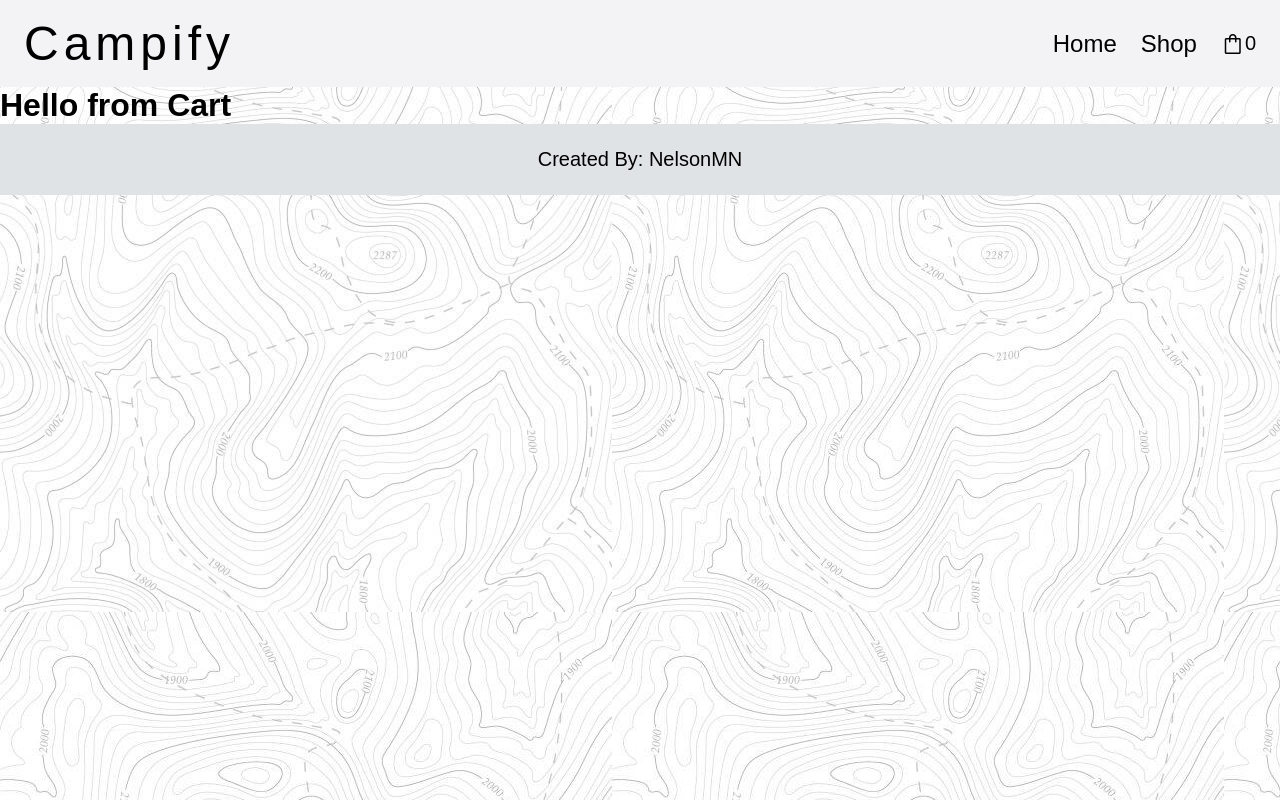
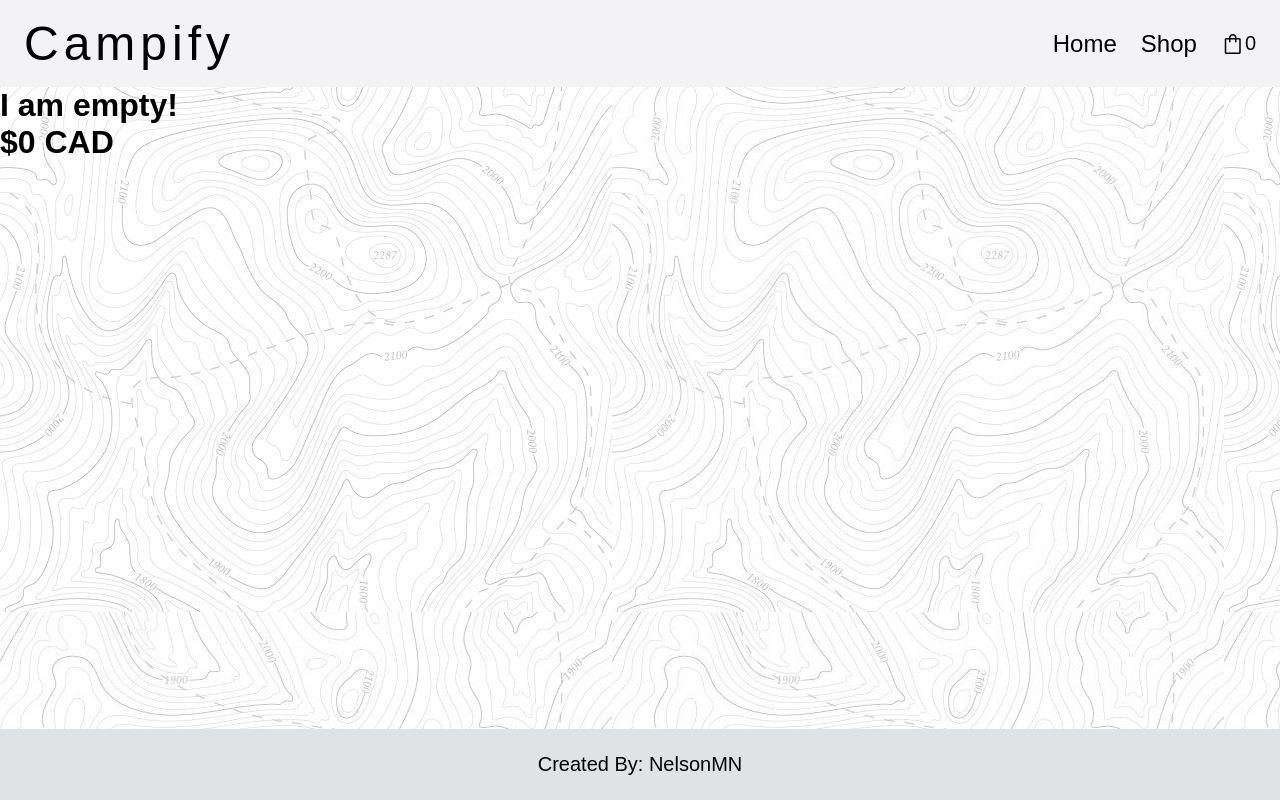
Before and after one commit to NelsonMN/shopping-cart, a React (Create React App) app: page /cart in a window 1280 px wide. Built offline with nearby package versions, Linux system fonts and the light colour scheme.

Commit message:
Added a rounding of decimals for total

```diff
--- a/src/pages/Cart.js
+++ b/src/pages/Cart.js
@@ -1,9 +1,41 @@
-const Cart = () => {
-  return (
-    <div>
-      <h1>Hello from Cart</h1>
-    </div>
-  );
+import '../styles/cart-page.css'
+
+const Cart = ({ cart, setCart, total, setTotal }) => {
+
+  const incrementCart = () => {
+
+  }
+
+  const decrementCart = () => {
+
+  }
+
+  if (cart.length > 0) {
+    return <NonEmptyCart total={total} cart={cart}/>
+  } else {
+    return <EmptyCart total={total} cart={cart}/>
+  }
 };
 
+const EmptyCart = ({ cart, total }) => {
+  return (
+    <div className='cart-page'>
+      <h1>I am empty!</h1>
+      <h1>${total} CAD</h1>
+    </div>
+  )
+}
+
+const NonEmptyCart = ({ cart, total }) => {
+  return (
+    <div className='cart-page'>
+      <h1>I am not empty!</h1>
+      {cart.map(element => {
+        return <h1>{element.name}</h1>
+      })}
+      <h1>${total} CAD</h1>
+    </div>
+  )
+}
+
 export default Cart;
--- a/src/pages/ItemDetail.js
+++ b/src/pages/ItemDetail.js
@@ -4,7 +4,7 @@ import '../styles/itemDetail.css'
 
 import all from "../data/all";
 
-const ItemDetail = ({ cart, setCart }) => {
+const ItemDetail = ({ setCart, setTotal }) => {
 
   let { id } = useParams();
 
@@ -16,8 +16,8 @@ const ItemDetail = ({ cart, setCart }) => {
 
     for (let i = 0; i < count; i++) {
       setCart(c => c.concat(previewItem))
+      setTotal(t => (Math.round(t + previewItem[0].price * 100) / 100))
     }
-
   }
 
   const handleDecrement = () => {
@@ -34,9 +34,6 @@ const ItemDetail = ({ cart, setCart }) => {
     const previewItem = all.filter((item) => item.id === id)
     setItem(previewItem[0])
   }, [id])
-
-
-
 
 
   return (
--- a/src/pages/Routes.js
+++ b/src/pages/Routes.js
@@ -28,8 +28,8 @@ const RouteSwitch = () => {
         <Routes>
           <Route path='/' element={<App total={total}/>} />
           <Route path='/shop' element={<Shop items={items} getItems={getItems} />} />
-          <Route path='/shop/:id' element={<ItemDetail cart={cart} setCart={setCart} total={total} setTotal={setTotal}/>} />
-          <Route path='/cart' element={<Cart />} />
+          <Route path='/shop/:id' element={<ItemDetail setCart={setCart} setTotal={setTotal} />} />
+          <Route path='/cart' element={<Cart cart={cart} setCart={setCart} total={total} setTotal={setTotal} />} />
         </Routes>
         <Footer />
       </BrowserRouter>
--- /dev/null
+++ b/src/styles/cart-page.css
@@ -0,0 +1,3 @@
+.cart-page {
+    flex-grow: 1;
+}
--- a/src/styles/itemDetail.css
+++ b/src/styles/itemDetail.css
@@ -53,3 +53,23 @@ h2 {
   display: flex;
   box-shadow: 0 0 30px 10px rgb(206, 206, 206);
 }
+
+.counter > * {
+  height: 50px;
+  width: 50px;
+}
+
+.counter {
+  display: flex;
+  align-items: center;
+  justify-content: center;
+}
+
+.count {
+  display: flex;
+  justify-content: center;
+  align-items: center;
+  border-top: 1px solid black;
+  border-bottom: 1px solid black;
+  background: white;
+}
--- a/src/styles/shop.css
+++ b/src/styles/shop.css
@@ -50,7 +50,7 @@ h3 {
     height: 300px;
     width: 300px;
     transform: scale(1.05);
-    box-shadow: 0 0 30px 10px rgb(206, 206, 206);
+    box-shadow: 0 0 30px 5px rgb(206, 206, 206);
 }
 
 .item-image:hover {
@@ -65,23 +65,3 @@ h3 {
 .item-info {
     padding-top: 1rem;
 }
-
-.counter > * {
-    height: 50px;
-    width: 50px;
-}
-
-.counter {
-    display: flex;
-    align-items: center;
-    justify-content: center;
-}
-
-.count {
-    display: flex;
-    justify-content: center;
-    align-items: center;
-    border-top: 1px solid black;
-    border-bottom: 1px solid black;
-    background: white;
-}
```
Also changed, not shown: src/images/background.jpeg.
